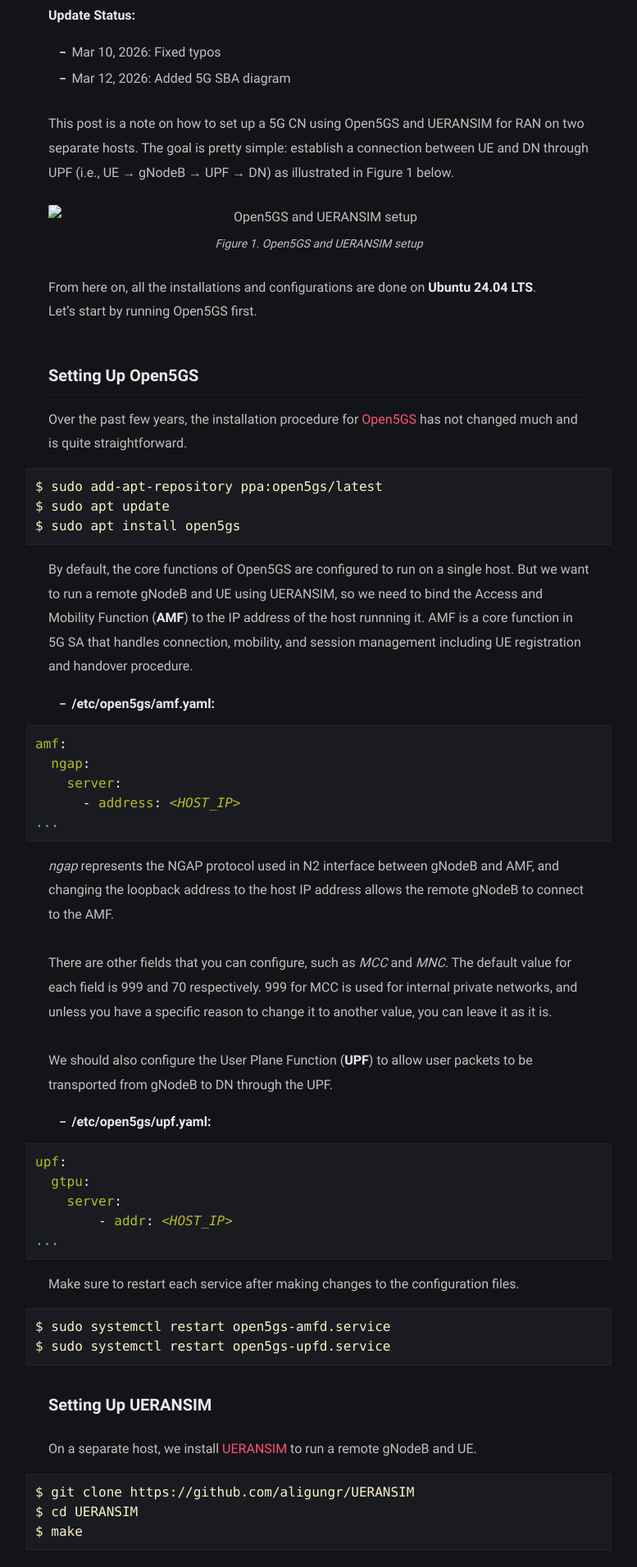
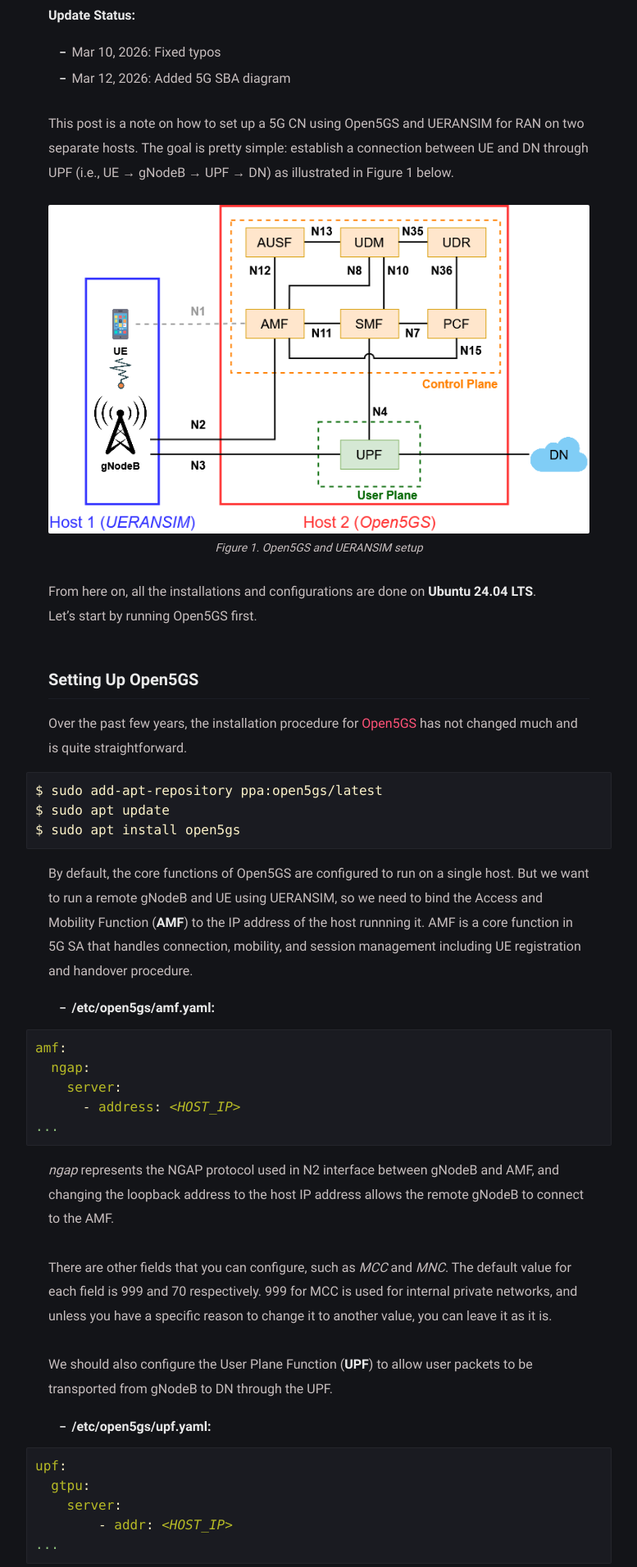
Before and after one commit to shishkebab/shishkebab.github.io, a Jekyll site: the page built from _posts/ue-open5gs-dn/2026-03-08-ue-open5gs-dn.md, in a window 1280 px wide. Shown: the part 457-2369 px from the top of the page at 82% size, without its empty margins (251-1028 px from the left). Built offline with Jekyll 4.4.1, drawn with Linux system fonts in a browser that asks for light colours; some web fonts are replaced.

Commit message:
fixed image path (3)

```diff
--- a/_posts/ue-open5gs-dn/2026-03-08-ue-open5gs-dn.md
+++ b/_posts/ue-open5gs-dn/2026-03-08-ue-open5gs-dn.md
@@ -16,7 +16,7 @@
 as illustrated in Figure 1 below.
 
 <figure id="sba">
-  <img src="_posts/ue-open5gs-dn/setup.png" alt="Open5GS and UERANSIM setup" />
+  <img src="/assets/img/ue-open5gs-dn/setup.png" alt="Open5GS and UERANSIM setup" />
   <figcaption>Figure 1. Open5GS and UERANSIM setup</figcaption>
 </figure>
 
```
Also changed, not shown: assets/img/ue-open5gs-dn/setup.png (renamed from _posts/ue-open5gs-dn/setup.png).
